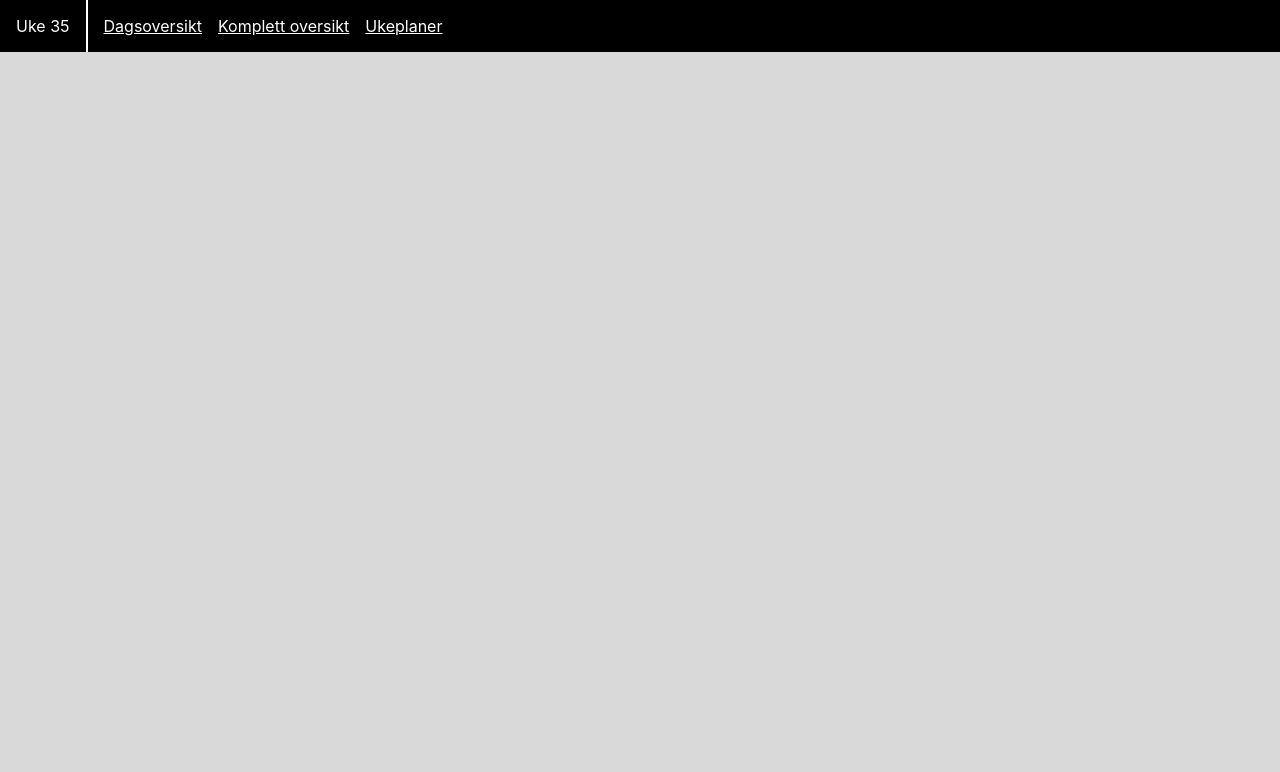
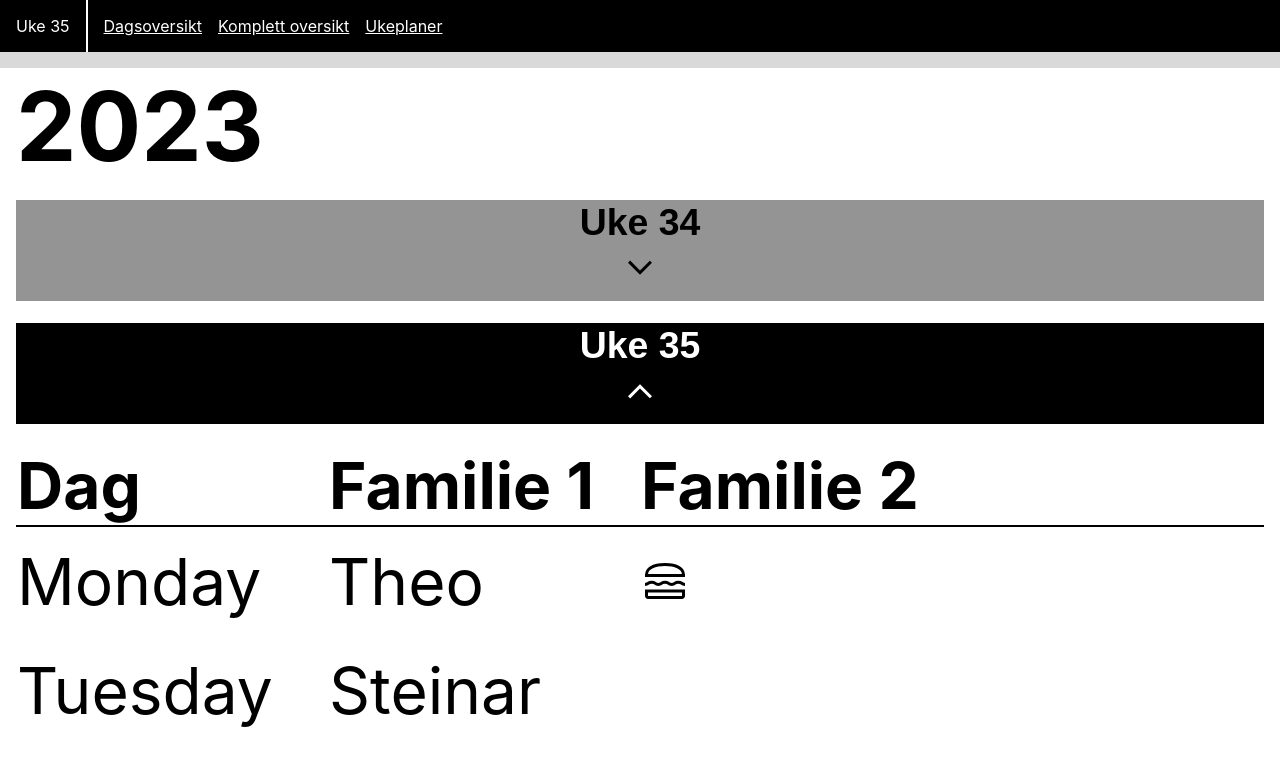
Before and after one commit to ostensrud/foelgeliste, a Next.js app: page /komplett in a window 1280 px wide. Shown: the top 772 px of the page. Built offline with nearby package versions, Linux system fonts and the light colour scheme.

Commit message:
:moyai: Fikser visning av komplett liste

```diff
--- a/components/completelist/CompleteList.tsx
+++ b/components/completelist/CompleteList.tsx
@@ -23,7 +23,29 @@
 
   return (
     <main className={"komplett"}>
-      {aarsliste
+      {plan.map((aar) => {
+        return (
+          <section key={aar.year}>
+            <h2>{aar.year}</h2>
+            {aar.weeks?.map((uker) => (
+              <div
+                key={aar.year + "::" + uker.weekNumber}
+                ref={(element: HTMLDivElement) =>
+                  (refList.current[aar.year + "::" + uker.weekNumber] = element)
+                }
+                style={{ scrollMargin: "55px" }} // hoeyde paa header + 4px
+              >
+                <WeekRow
+                  aar={aar.year}
+                  innevaerendeUke={getISOWeek(new Date())}
+                  ukeplan={uker}
+                />
+              </div>
+            ))}
+          </section>
+        );
+      })}
+      {/* {aarsliste
         .filter((aar) => Number.parseInt(aar, 10) >= innevaerendeAar)
         .map((aar) => {
           return (
@@ -47,7 +69,7 @@
               ))}
             </section>
           );
-        })}
+        })} */}
     </main>
   );
 };
--- a/components/completelist/dayrow/DayRow.tsx
+++ b/components/completelist/dayrow/DayRow.tsx
@@ -1,28 +1,22 @@
 import { DagType } from "../../../types/DayTypes";
 import { Lunch } from "../../Assets";
+import { format, isMonday, isThursday, parse } from "date-fns";
 
-const DayRow = ({
-  dag,
-  ukedagNummer,
-}: {
-  dag: DagType;
-  ukedagNummer: number;
-}) => {
-  const dager = ["Mandag", "Tirsdag", "Onsdag", "Torsdag", "Fredag"];
+const DayRow = ({ dag }: { dag: DagType }) => {
+  const parsedDate = parse(dag.date, "yyyy-MM-dd", new Date());
   if (dag.erFridag) {
     return (
       <tr>
-        <td className={"ukedag"}>{dager[ukedagNummer]}</td>
-        <td colSpan={3}>{dag.beskrivelseAvFridag}</td>
+        <td className={"ukedag"}>{format(parsedDate, "eeee")}</td>
+        <td colSpan={2}>{dag.beskrivelseAvFridag}</td>
       </tr>
     );
   }
   return (
     <tr>
-      <td className={"ukedag"}>{dager[ukedagNummer]}</td>
-      <td>{dag.familie1}</td>
-      <td>{dag.familie2}</td>
-      <td>{ukedagNummer === 0 || ukedagNummer === 3 ? <Lunch /> : ""}</td>
+      <td className={"ukedag"}>{format(parsedDate, "eeee")}</td>
+      <td>{dag.name}</td>
+      <td>{isMonday(parsedDate) || isThursday(parsedDate) ? <Lunch /> : ""}</td>
     </tr>
   );
 };
--- a/components/completelist/weekrow/WeekRow.tsx
+++ b/components/completelist/weekrow/WeekRow.tsx
@@ -1,32 +1,32 @@
 import { getYear } from "date-fns";
-import { WalkingScheduleType } from "../../../types/DayTypes";
+import { UkeType } from "../../../types/DayTypes";
 import { Hideaway } from "../../hideaway";
 import { DayRow } from "../dayrow";
 
 interface WeekProps {
-  aar: string;
-  ukenummer: string;
-  innevaerendeUke: string;
-  walkingSchedule: WalkingScheduleType;
+  ukeplan: UkeType;
+  aar: number;
+  innevaerendeUke: number;
 }
 
 const WeekRow = (props: WeekProps) => {
-  const { aar, ukenummer, innevaerendeUke } = props;
+  const { ukeplan, aar, innevaerendeUke } = props;
   const visUke =
-    getYear(new Date()) === Number.parseInt(aar, 10) &&
-    Number.parseInt(ukenummer, 10) >= Number.parseInt(innevaerendeUke, 10);
+    getYear(new Date()) === aar && ukeplan.weekNumber >= innevaerendeUke;
+
+  if (!ukeplan.days) {
+    return <div>OH NOES!</div>;
+  }
 
   return (
     <Hideaway
-      title={<h3>Uke {ukenummer}</h3>}
-      classNames={`uke ${innevaerendeUke === ukenummer ? "currentWeek" : ""}`}
+      title={<h3>Uke {ukeplan.weekNumber}</h3>}
+      classNames={`uke ${
+        innevaerendeUke === ukeplan.weekNumber ? "currentWeek" : ""
+      }`}
       isOpen={visUke}
     >
       <>
-        {props.walkingSchedule[aar][ukenummer].erFerieUke && (
-          <div>Ferieuke</div>
-        )}
-        {!props.walkingSchedule[aar][ukenummer].erFerieUke && (
         <table>
           <thead>
             <tr>
@@ -37,18 +37,11 @@
             </tr>
           </thead>
           <tbody>
-              {props.walkingSchedule[aar][ukenummer].dager?.map(
-                (dag, index) => (
-                  <DayRow
-                    dag={dag}
-                    ukedagNummer={index}
-                    key={aar + "::" + ukenummer + "::" + index}
-                  />
-                )
-              )}
+            {ukeplan.days?.map((dag) => (
+              <DayRow dag={dag} key={dag.date} />
+            ))}
           </tbody>
         </table>
-        )}
       </>
     </Hideaway>
   );
```
Lines whose indentation alone changed are shown as unchanged.
